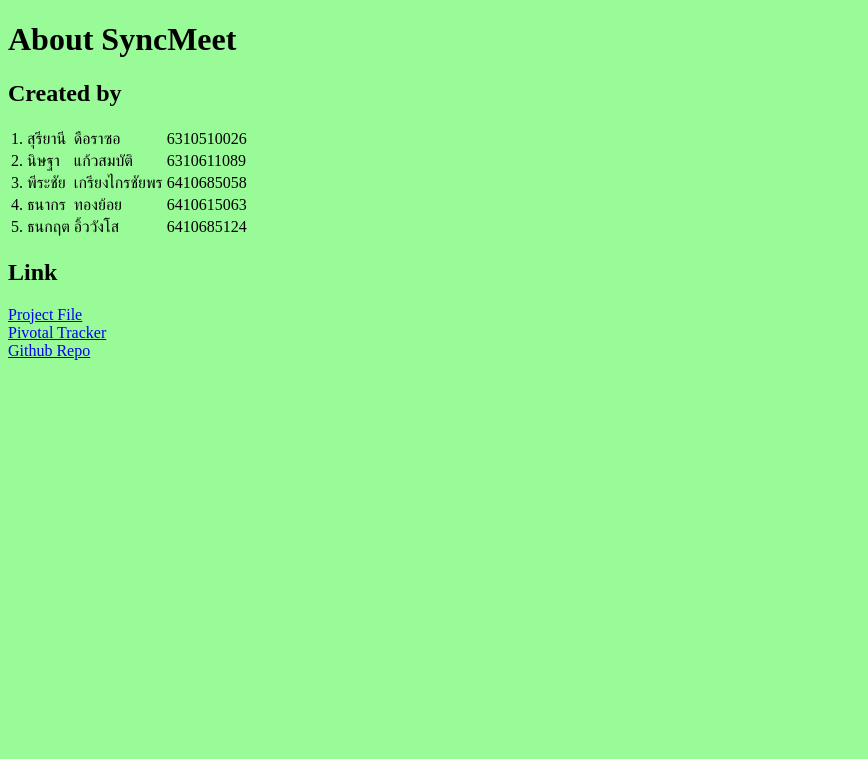
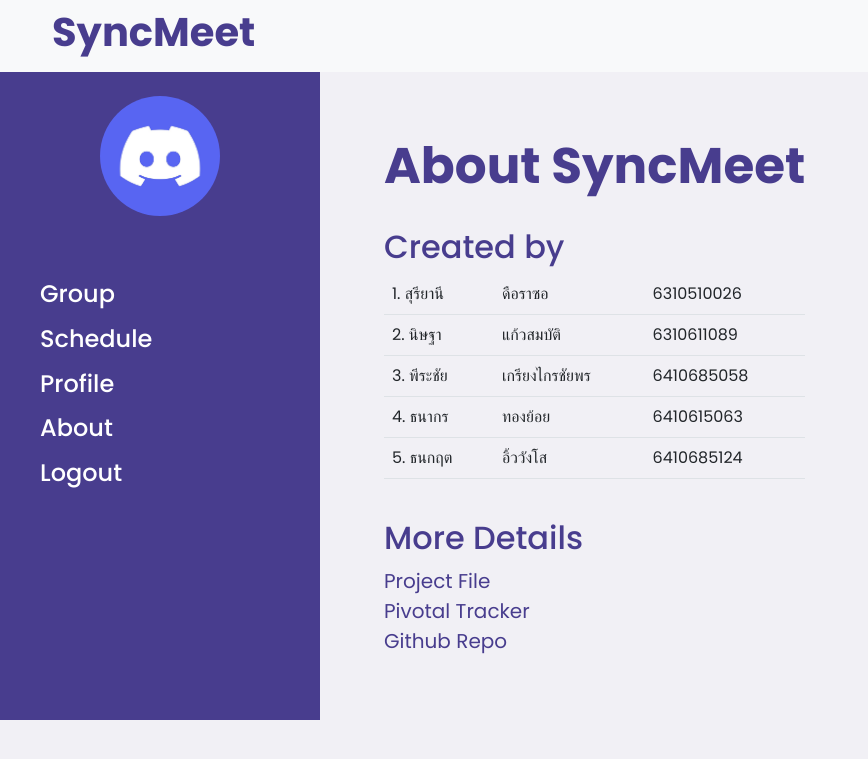
Before and after one commit to 6410615063/SyncMeet, a Django app: template mainPage/templates/mainPage/about.html in a window 1280 px wide. Shown: the top 759 px of the page, without its empty margins (0-868 px from the left). Run offline with Django 4.2, Linux system fonts and the light colour scheme; the template is opened without the code that fills it, so the values that code supplies are empty.

Commit message:
show user profile in another app and edit about ui

```diff
--- a/groups/templates/groups/group.html
+++ b/groups/templates/groups/group.html
@@ -26,8 +26,8 @@
     <div class="page-content d-flex">
         <div class="user-side-bar">
             <div class="user-details">
-                {% if userInfo.profile_image %}
-                <img src="{{ userInfo.profile_image.url }}" alt="Profile Image" style="display: block; margin: 0 auto; width: 120px; height: 120px;">
+                {% if context.userInfo.profile_image %}
+                <img src="{{ context.userInfo.profile_image.url }}" alt="Profile Image" style="display: block; margin: 0 auto; width: 120px; height: 120px;">
                 {% else %}
                 <img class="user-avatar-content" src="{% static 'groups/default_avatar.jpg' %}" style="width: 120px; height: 120px;">
                 {% endif %}
--- /dev/null
+++ b/groups/templates/groups/group_image_template.html
@@ -0,0 +1,3 @@
+{% if context.userInfo.profile_image %}
+    <img src="{{ context.userInfo.profile_image.url }}" alt="Profile Image" style="display: block; margin: 0 auto; width: 120px; height: 120px;">
+{% endif %}
--- a/groups/templates/groups/post.html
+++ b/groups/templates/groups/post.html
@@ -93,8 +93,8 @@
                         <div>
                             <div class="d-flex">
                                 <div class="user-details">
-                                    {% if userInfo.profile_image %}
-                                    <img src="{{ userInfo.profile_image.url }}" alt="Profile Image" style="display: block; margin: 0 auto; width: 80px; height: 80px;">
+                                    {% if user_info.profile_image %}
+                                    <img src="{{ user_info.profile_image.url }}" alt="Profile Image" style="display: block; margin: 0 auto; width: 80px; height: 80px;">
                                     {% else %}
                                     <img class="user-avatar-content" src="{% static 'groups/default_avatar.jpg' %}" style="width: 80px; height: 80px;">
                                     {% endif %}
--- a/mainPage/templates/mainPage/about.html
+++ b/mainPage/templates/mainPage/about.html
@@ -1,27 +1,93 @@
-{% extends 'mainPage/layout.html' %}
+<!DOCTYPE html>
+<html lang="en">
+{% load static %}
 
-{% block head %}
-<style>
-    body {
-        background-color: paleGreen;
-    }
-</style>
-<title> About page </title>
-{% endblock %}
+<head>
+    <meta charset="UTF-8">
+    <meta name="viewport" content="width=device-width, initial-scale=1.0">
+    <title>SyncMeet</title>
+    <link href="https://cdn.jsdelivr.net/npm/bootstrap@5.2.3/dist/css/bootstrap.min.css" rel="stylesheet"
+        integrity="sha384-rbsA2VBKQhggwzxH7pPCaAqO46MgnOM80zW1RWuH61DGLwZJEdK2Kadq2F9CUG65" crossorigin="anonymous">
+    <link rel="preconnect" href="https://fonts.googleapis.com">
+    <link rel="preconnect" href="https://fonts.gstatic.com" crossorigin>
+    <link href="https://fonts.googleapis.com/css2?family=Poppins:wght@400;500;700&display=swap" rel="stylesheet">
+    <link rel="stylesheet" href="{% static 'groups/styles.css' %}">
+</head>
 
-{% block body %}
-<h1> About SyncMeet </h1>
-<h2> Created by </h2>
-<table>
-<tr> <td> 1. สุรียานี </td> <td> ดือราซอ </td> <td> 6310510026 </td> </tr>
-<tr> <td> 2. นิษฐา </td> <td> แก้วสมบัติ </td> <td> 6310611089 </td> </tr>
-<tr> <td> 3. พีระชัย </td> <td> เกรียงไกรชัยพร </td> <td> 6410685058 </td> </tr>
-<tr> <td> 4. ธนากร </td> <td> ทองย้อย </td> <td> 6410615063 </td> </tr>
-<tr> <td> 5. ธนกฤต </td> <td> อิ้ววังโส </td> <td> 6410685124 </td> </tr>
-</table>
-<h2> Link </h2>
-<a href="https://docs.google.com/document/d/1GndR5SmX-HM2LwB5JAJadZvNKzyux7qtKYudSr-Ge3w/edit?usp=sharing">
-    Project File </a> </br>
-<a href="https://www.pivotaltracker.com/projects/2682023"> Pivotal Tracker </a> </br>
-<a href="https://github.com/6410615063/SyncMeet"> Github Repo </a>
-{% endblock %}
+<body>
+    <nav class="navbar bg-light">
+        <div class="container-fluid">
+            <a href="{% url 'group' %}">
+                <h1 class="app-name">SyncMeet</h1>
+            </a>
+        </div>
+    </nav>
+
+    <div class="page-content d-flex">
+        <div class="user-side-bar">
+            <div class="user-details">
+                {% if userInfo.profile_image %}
+                <img src="{{ userInfo.profile_image.url }}" alt="Profile Image"
+                    style="display: block; margin: 0 auto; width: 120px; height: 120px;">
+                {% else %}
+                <img class="user-avatar-content" src="{% static 'groups/default_avatar.jpg' %}"
+                    style="width: 120px; height: 120px;">
+                {% endif %}
+                <h2 class="user-name">{{ user.username }}</h2>
+            </div>
+            <br>
+            <div class="user-menu-bar">
+                <h4><a href="{% url 'group' %}">Group</a></h4>
+                <h4><a href="{% url 'schedule_user' %}">Schedule</a></h4>
+                <h4><a href="{% url 'user:profile' %}">Profile</a></h4>
+                <h4><a href="{% url 'about' %}">About</a></h4>
+                <h4><a href="{% url 'logout' %}">Logout</a></h4>
+            </div>
+        </div>
+
+        <div class="group-members" style="margin: 4rem;">
+            <h1>About SyncMeet</h1>
+            <br>
+            <h2> Created by </h2>
+            <table class="table table-hover">
+                <tbody>
+                <tr>
+                    <td>1. สุรียานี</td>
+                    <td>ดือราซอ</td>
+                    <td>6310510026</td>
+                </tr>
+                <tr>
+                    <td>2. นิษฐา</td>
+                    <td>แก้วสมบัติ</td>
+                    <td>6310611089</td>
+                </tr>
+                <tr>
+                    <td>3. พีระชัย</td>
+                    <td>เกรียงไกรชัยพร</td>
+                    <td>6410685058</td>
+                </tr>
+                <tr>
+                    <td>4. ธนากร</td>
+                    <td>ทองย้อย</td>
+                    <td>6410615063</td>
+                </tr>
+                <tr>
+                    <td>5. ธนกฤต</td>
+                    <td>อิ้ววังโส</td>
+                    <td>6410685124</td>
+                </tr>
+                </tbody>
+            </table>
+            <br>
+            <h2> More Details </h2>
+            <div>
+                <a href="https://docs.google.com/document/d/1GndR5SmX-HM2LwB5JAJadZvNKzyux7qtKYudSr-Ge3w/edit?usp=sharing" style="color: #483d8e; font-size: 20px;">
+                    Project File</a><br>
+                <a href="https://www.pivotaltracker.com/projects/2682023" style="color: #483d8e; font-size: 20px;"> Pivotal Tracker </a> </br>
+                <a href="https://github.com/6410615063/SyncMeet" style="color: #483d8e; font-size: 20px;"> Github Repo </a>
+            </div>
+        </div>
+    </div>
+</body>
+
+</html>
--- a/mainPage/templates/mainPage/edit_schedule.html
+++ b/mainPage/templates/mainPage/edit_schedule.html
@@ -29,8 +29,8 @@
 <div class="page-content d-flex">
     <div class="user-side-bar">
         <div class="user-details">
-            {% if userInfo.profile_image %}
-            <img src="{{ userInfo.profile_image.url }}" alt="Profile Image" style="display: block; margin: 0 auto; width: 120px; height: 120px;">
+            {% if user_info.profile_image %}
+            <img src="{{ user_info.profile_image.url }}" alt="Profile Image" style="display: block; margin: 0 auto; width: 120px; height: 120px;">
             {% else %}
             <img class="user-avatar-content" src="{% static 'groups/default_avatar.jpg' %}" style="width: 120px; height: 120px;">
             {% endif %}
--- a/user/templates/user/changepassword.html
+++ b/user/templates/user/changepassword.html
@@ -23,8 +23,8 @@
     <div class="page-content d-flex">
         <div class="user-side-bar">
             <div class="user-details">
-                {% if userInfo.profile_image %}
-                <img src="{{ userInfo.profile_image.url }}" alt="Profile Image" style="display: block; margin: 0 auto; width: 120px; height: 120px;">
+                {% if user_info.profile_image %}
+                <img src="{{ user_info.profile_image.url }}" alt="Profile Image" style="display: block; margin: 0 auto; width: 120px; height: 120px;">
                 {% else %}
                 <img class="user-avatar-content" src="{% static 'groups/default_avatar.jpg' %}" style="width: 120px; height: 120px;">
                 {% endif %}
```
Also changed, not shown: groups/templates/groups/add_member.html (+5 -5 lines), groups/templates/groups/group_members.html (+6 -5 lines), groups/templates/groups/remove_member.html (+9 -6 lines), groups/views.py (+23 -14 lines), mainPage/views.py (+18 -4 lines), user/views.py (+5 -6 lines), user/templates/profile/Screenshot_2023-11-25_133026.png (added).
